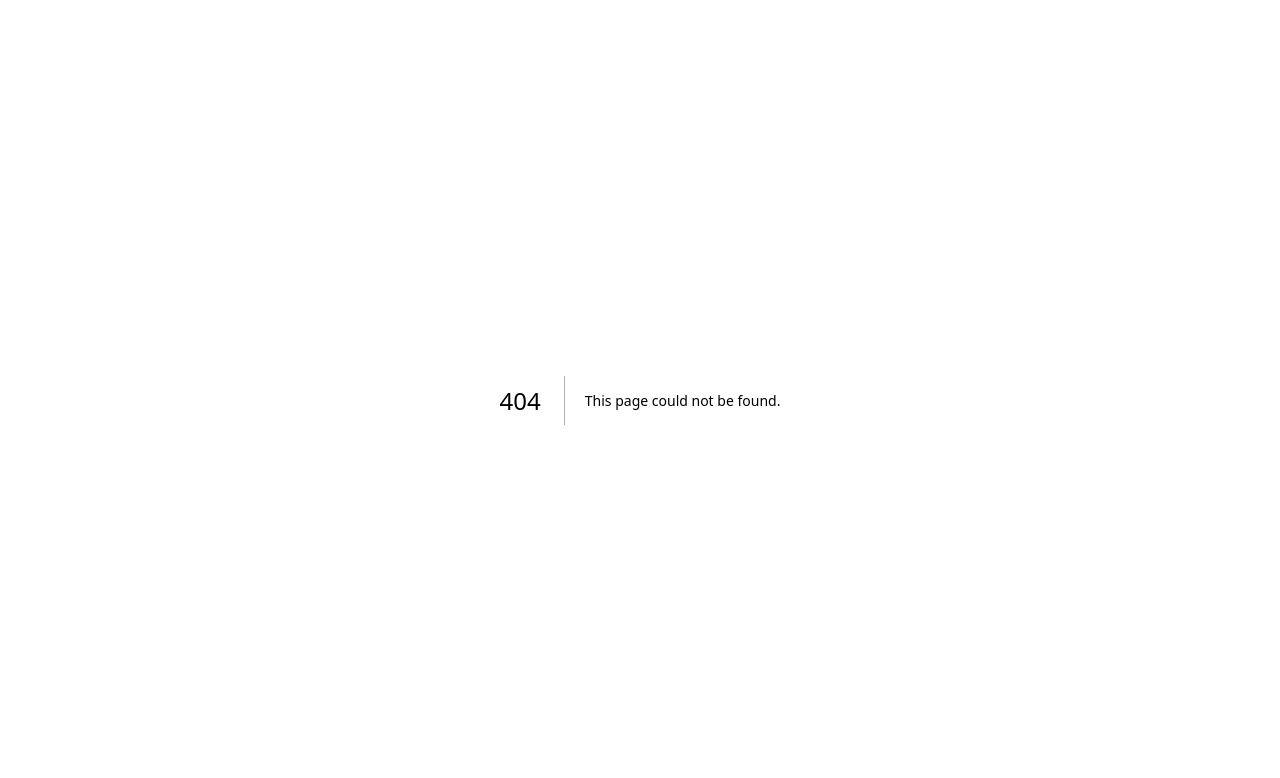
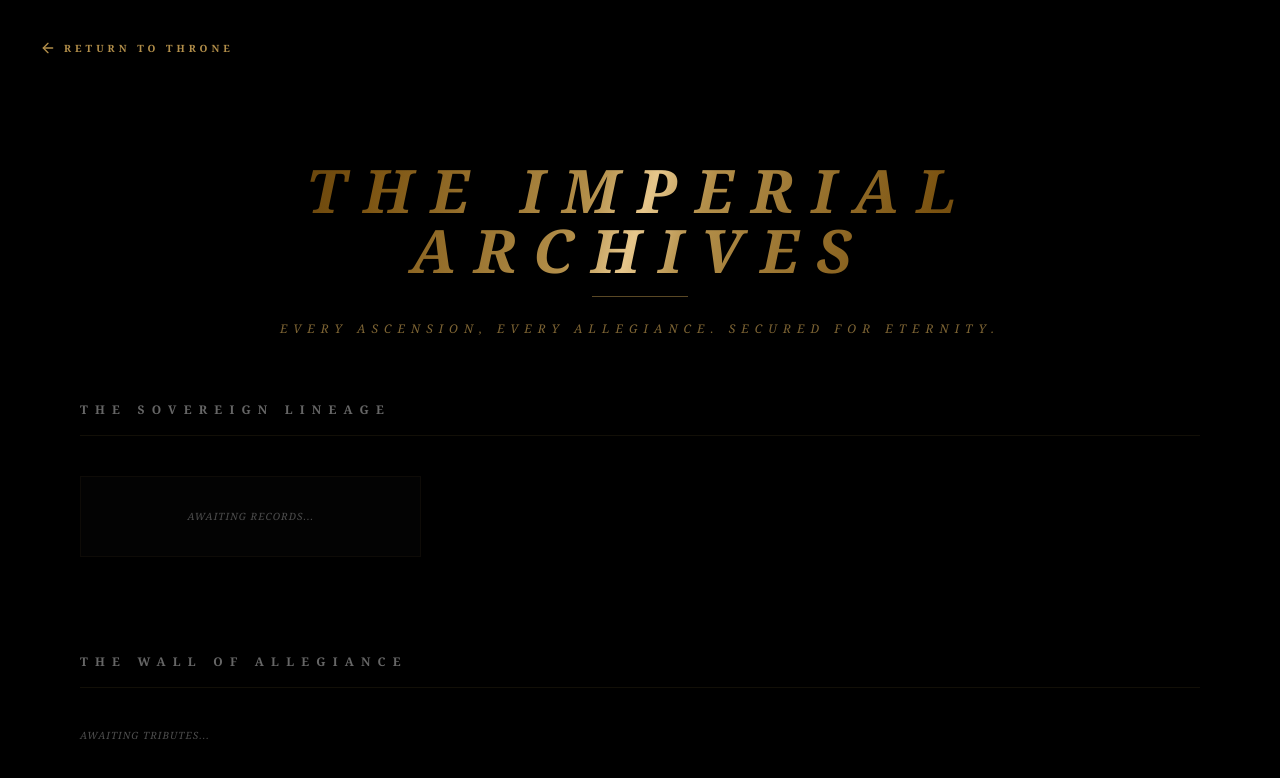
Before and after one commit to Imperial-Admin/NGC_PROJECT, a Next.js app in the folder frontend/: page /history in a window 1280 px wide. Before the commit this address had no page. Shown: the top 778 px of the page. Built offline with nearby package versions, Linux system fonts and the light colour scheme.

Commit message:
Imperial Update: Completed Archives page shell

```diff
--- /dev/null
+++ b/frontend/app/history/page.tsx
@@ -0,0 +1,53 @@
+"use client";
+import React from 'react';
+import { useRouter } from 'next/navigation';
+import { ArrowLeft } from 'lucide-react';
+
+export default function HistoryPage() {
+  const router = useRouter();
+
+  // צבע הזהב הקיסרי ששומר על הקו העיצובי של דף הבית
+  const imperialGold = `linear-gradient(110deg, #2a1a05 0%, #7a5210 25%, #b38f4a 45%, #e6c68b 50%, #b38f4a 55%, #7a5210 75%, #2a1a05 100%)`;
+
+  return (
+    <main className="min-h-screen w-full bg-black text-white font-serif p-8 md:p-20 relative overflow-hidden">
+      {/* כפתור חזרה לכס המלוכה */}
+      <button
+        onClick={() => router.push('/')}
+        className="absolute top-10 left-10 flex items-center gap-2 text-[#b38f4a] hover:text-white transition-all uppercase text-[10px] tracking-[0.4em] font-bold z-50"
+      >
+        <ArrowLeft size={16} /> Return to Throne
+      </button>
+
+      {/* כותרת הדף */}
+      <header className="mt-20 mb-16 text-center">
+        <h1 className="text-4xl md:text-6xl font-black italic tracking-[0.3em] bg-clip-text text-transparent uppercase mb-4" style={{ backgroundImage: imperialGold }}>
+          The Imperial Archives
+        </h1>
+        <div className="h-[1px] w-24 bg-[#b38f4a] mx-auto opacity-50"></div>
+        <p className="mt-6 text-[10px] md:text-xs tracking-[0.5em] uppercase text-[#b38f4a] opacity-70 italic">
+          Every ascension, every allegiance. Secured for eternity.
+        </p>
+      </header>
+
+      {/* אזור הריבונים - ההיסטוריה של CLAIM THE THRONE */}
+      <section className="max-w-6xl mx-auto mb-24">
+        <h2 className="text-[12px] tracking-[0.6em] uppercase text-white/40 mb-10 border-b border-[#b38f4a]/10 pb-4 font-bold">The Sovereign Lineage</h2>
+        <div className="grid grid-cols-1 md:grid-cols-3 gap-12">
+          {/* מקום לתמונות מה-Database שיוצגו כאן בהמשך */}
+          <div className="border border-[#b38f4a]/20 p-8 text-center bg-white/5 opacity-30 italic text-[10px] tracking-widest uppercase">
+            Awaiting records...
+          </div>
+        </div>
+      </section>
+
+      {/* קיר הלבבות - ההיסטוריה של TRIBUTES */}
+      <section className="max-w-6xl mx-auto">
+        <h2 className="text-[12px] tracking-[0.6em] uppercase text-white/40 mb-10 border-b border-[#b38f4a]/10 pb-4 font-bold">The Wall of Allegiance</h2>
+        <div className="flex flex-wrap gap-6 opacity-30 italic text-[10px] tracking-widest uppercase">
+          Awaiting tributes...
+        </div>
+      </section>
+    </main>
+  );
+}
```
